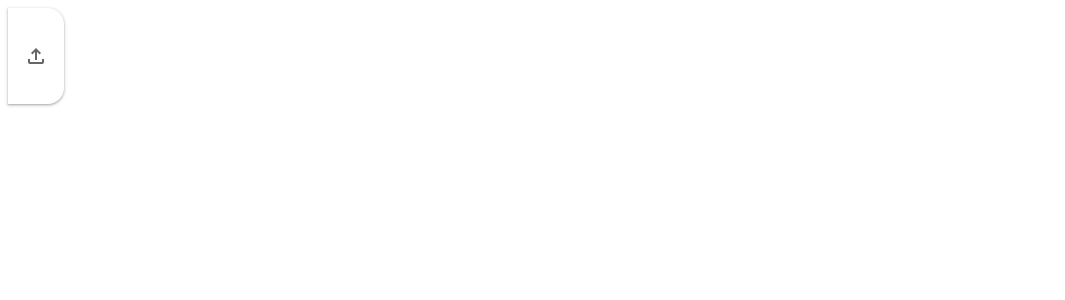
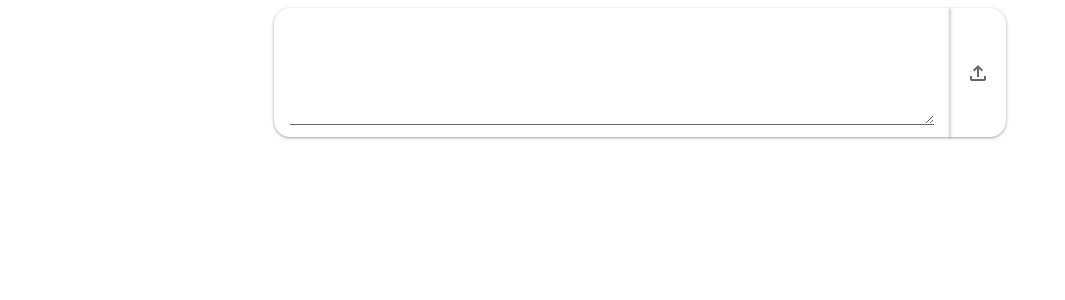
Before and after one commit to Finberg-Laurelin-CEO/frontend-laurelin-chat, an Angular app: page / in a window 1280 px wide. Shown: the top 300 px of the page, without its empty margins (0-1065 px from the left). Built offline with nearby package versions, Linux system fonts and the light colour scheme.

Commit message:
All constituent components are working individually. Time to combine.

```diff
--- a/src/app/app.html
+++ b/src/app/app.html
@@ -1,3 +1,3 @@
 
 <!-- <laurelin-chat-component></laurelin-chat-component> -->
- <chat-submit-button></chat-submit-button>
+ <chat-submission-box></chat-submission-box>
--- a/src/app/components/chat-submission-box/chat-submission-box.css
+++ b/src/app/components/chat-submission-box/chat-submission-box.css
@@ -4,7 +4,7 @@
     width: 100%;
 }
 #chat-submission-wrapper {
-    border-radius: 1rem;
+    border-radius: 1rem 0rem 0rem 1rem;
     padding: 1rem 2rem 1rem, 1rem;
     box-shadow: rgba(60, 64, 67, 0.3) 0px 1px 2px 0px, rgba(60, 64, 67, 0.15) 0px 1px 3px 1px;
 }
--- a/src/app/components/chat-submission-box/chat-submission-box.html
+++ b/src/app/components/chat-submission-box/chat-submission-box.html
@@ -1,5 +1,8 @@
 <div id="chat-submission-container">
     <div id="chat-submission-wrapper">
-        <textarea id="chat-submission-input" class="laurelin-text-input" type="textarea"></textarea>
+        <textarea id="chat-submission-input" [(ngModel)]="textareaContent" class="laurelin-text-input" type="textarea"></textarea>
+    </div>
+    <div id="submit-button-wrapper">
+        <chat-submit-button (onSubmit)="onSubmitClick($event)"></chat-submit-button>
     </div>
 </div>
--- a/src/app/components/chat-submission-box/chat-submission-box.ts
+++ b/src/app/components/chat-submission-box/chat-submission-box.ts
@@ -1,10 +1,21 @@
-import { Component } from '@angular/core';
+import { Component, EventEmitter, Output } from '@angular/core';
+import { ChatSubmitButton } from '../chat-submit-button/chat-submit-button';
+import { FormsModule } from '@angular/forms';
 
 @Component({
   selector: 'chat-submission-box',
-  imports: [],
+  imports: [ChatSubmitButton, FormsModule],
   templateUrl: './chat-submission-box.html',
   styleUrl: './chat-submission-box.css'
 })
 export class ChatSubmissionBox {
+
+  textareaContent: string = '';
+
+  @Output("onSubmit") onSubmit: EventEmitter<string> = new EventEmitter();
+
+  onSubmitClick(evt: boolean): void {
+    this.onSubmit.emit(this.textareaContent);
+  }
+
 }
--- a/src/app/components/chat-submit-button/chat-submit-button.css
+++ b/src/app/components/chat-submit-button/chat-submit-button.css
@@ -1,7 +1,7 @@
 #submit-button-container {
     display: flex;
     align-items: center;
-    height: 6rem;
+    height: 100%;
     user-select: none;
 }
 #submit-button-icon-wrapper {
@@ -16,12 +16,13 @@
 
 #submit-button-icon-wrapper:hover {
     cursor: pointer;
-    box-shadow: rgba(0, 128, 20, .3) 0px 1px 2px 0px, rgba(0, 255, 20, .15) 0px 1px 3px 1px;
+    box-shadow: rgba(0, 128, 20, .5) 0px 1px 2px 0px, rgba(0, 255, 20, .3) 0px 1px 3px 1px;
 }
 
 .submit-button-down {
     box-shadow: none !important;
     border-style: solid;
     border-color: rgba(0, 230, 20, .4);
+    background: rgb(180, 255, 230);
     border-width: 1px;
 }
--- a/src/app/components/laurelin-chat-pane/laurelin-chat-pane.ts
+++ b/src/app/components/laurelin-chat-pane/laurelin-chat-pane.ts
@@ -24,17 +24,13 @@ export class LaurelinChatPane implements OnInit{
 
   entries: ChatEntry[] = [];
 
-  constructor() {
-    for ( let i = 0; i < 30; ++i ) {
-      if ( i % 2 == 0 ) {
-        this.entries.push(new ChatEntry())
-      }
-      else {
-        this.entries.push(new ChatEntry(-1, false, 'default text'));
-      }
-    }
-  }
+  constructor() {}
   ngOnInit(): void {}
 
-
+  addChatEntry(ts: number=-1, sent: boolean=true, msg: string='Default text.') {
+    if ( ts < 0 ) {
+      ts = +new Date(); // I hate this syntax as much as you do.
+    }
+    this.entries.push( new ChatEntry(ts, sent, msg) );
+  }
 }
```
